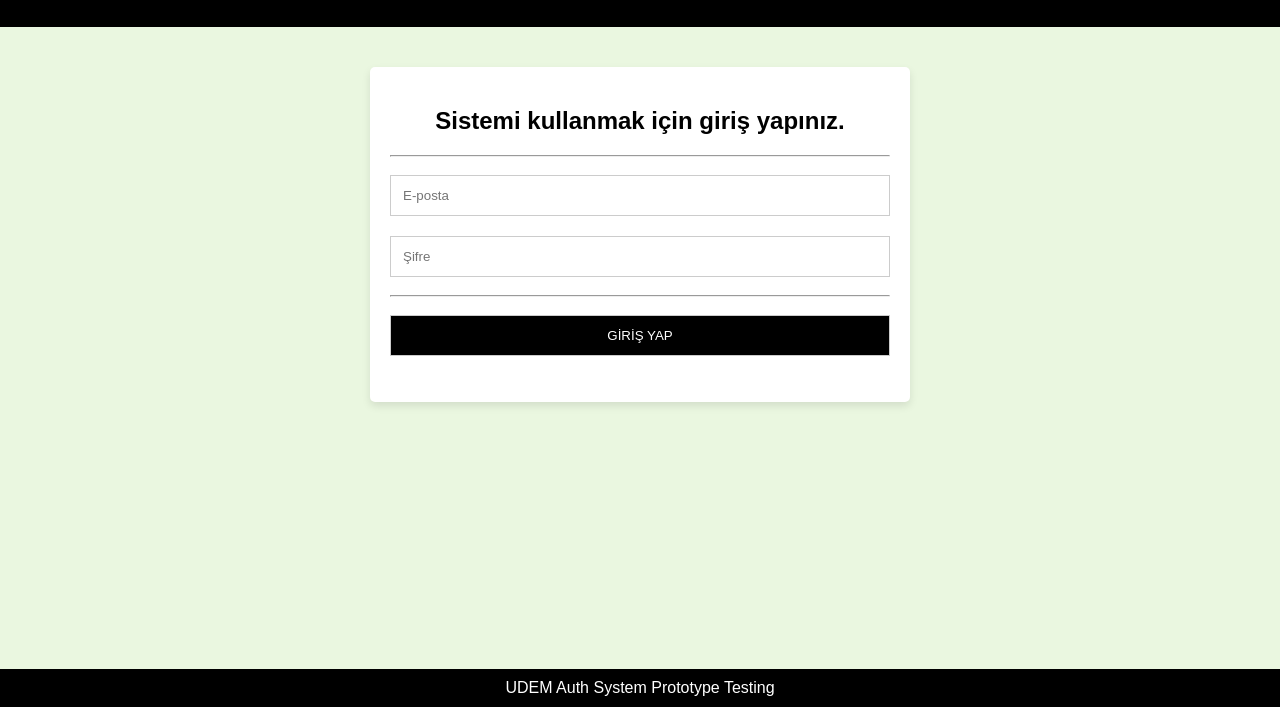
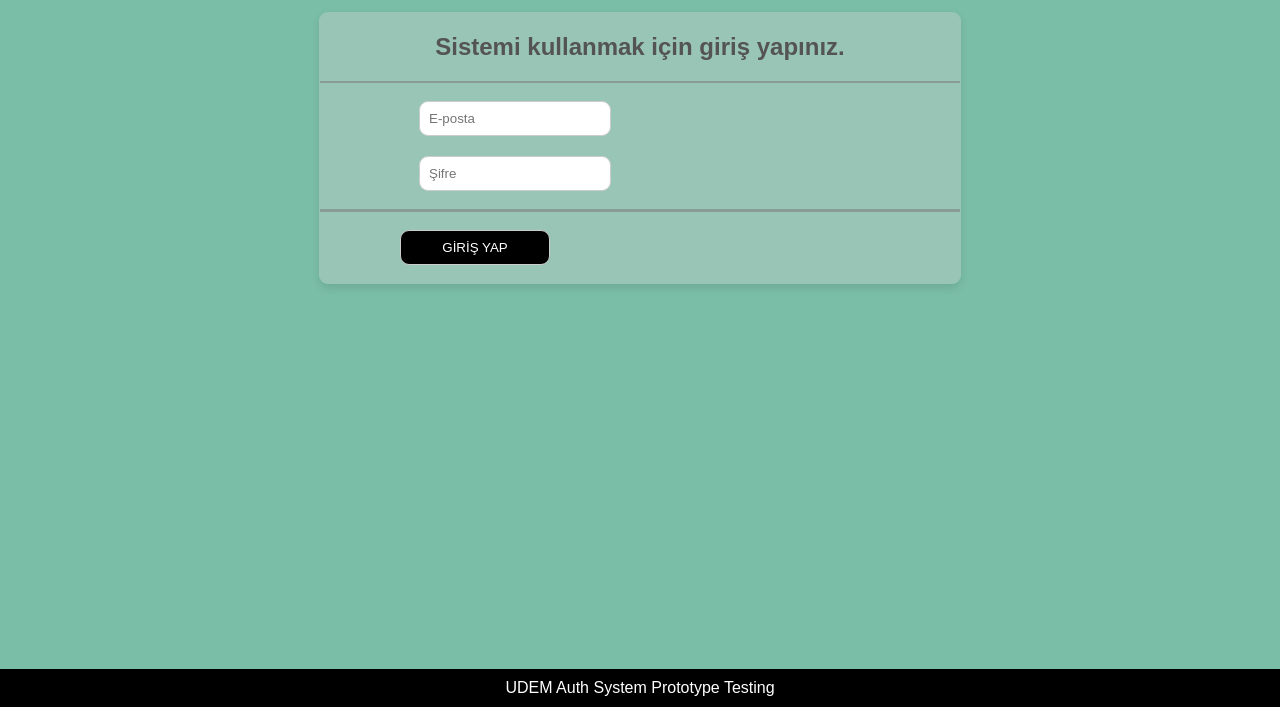
Before and after one commit to Echolyon/Application-Process-System, a plain HTML site: page index.html in a window 1280 px wide. Shown: the part 93-800 px from the top of the page. Drawn offline with Linux system fonts and the light colour scheme; no server answers.

Commit message:
Update index.css

```diff
--- a/index.css
+++ b/index.css
@@ -3,7 +3,7 @@ body {
   font-family: Arial, sans-serif;
   margin: 0;
   padding: 0;
-    background-color: #eaf7e0; /* Yeşil tonunda arka plan */
+  background-color: #7abea7; /* Yeşil tonunda arka plan */
 }
 
 /* Header */
@@ -11,7 +11,7 @@ header {
   background-color: black;
   color: white;
   text-align: center;
-    padding: 20px 0;
+  padding: 0.1px 0;
 }
 
 /* Footer */
@@ -31,33 +31,57 @@ footer p {
 
 /* Giriş Paneli */
 .container {
-    background: white;
-    border-radius: 5px;
-    padding: 20px;
-    width: 100%;
-    max-width: 500px;
-    margin: 40px auto;
+  background-color: #a5c8bcbd;
+  border-radius: 9px;
+  padding: 1px;
+  width: 50%;
+  height: 270px;
+  max-width: 1200px;
+  margin: 25px auto;
   text-align: center;
   box-shadow: 0 4px 8px rgba(0, 0, 0, 0.1);
 }
 
 h2 {
+  color: rgb(84, 84, 84);
   font-size: 24px;
   margin-bottom: 20px;
 }
 
-input, button {
+.divider1 {
+  height: 2px;
+  background-color: rgba(128, 128, 128, 0.605);
+  border-radius: 0px;
+  border: 0px solid;
+}
+
+.divider2 {
+  height: 3px;
+  background-color: rgba(128, 128, 128, 0.605);
+  border-radius: 0px;
+  border: 0px solid;
+}
+
+input {
   margin: 10px 0;
-    padding: 12px;
-    width: 100%;
+  margin-right: 250px;
+  padding: 9px;
+  width: 30%;
   border: 1px solid #ccc;
-    border-radius: 0; /* Sivri köşe yok */
+  border-radius: 9px; /* Sivri köşe yok */
   box-sizing: border-box;
 }
 
 button {
   background-color: black;
   color: white;
+  width: 20%;
+  padding: 9px;
+  margin: 10px 0;
+  width: 150px;
+  border: 1px solid #ccc;
+  border-radius: 9px;
+  margin-right: 330px;
   cursor: pointer;
 }
 
```
Lines whose indentation alone changed are shown as unchanged.
